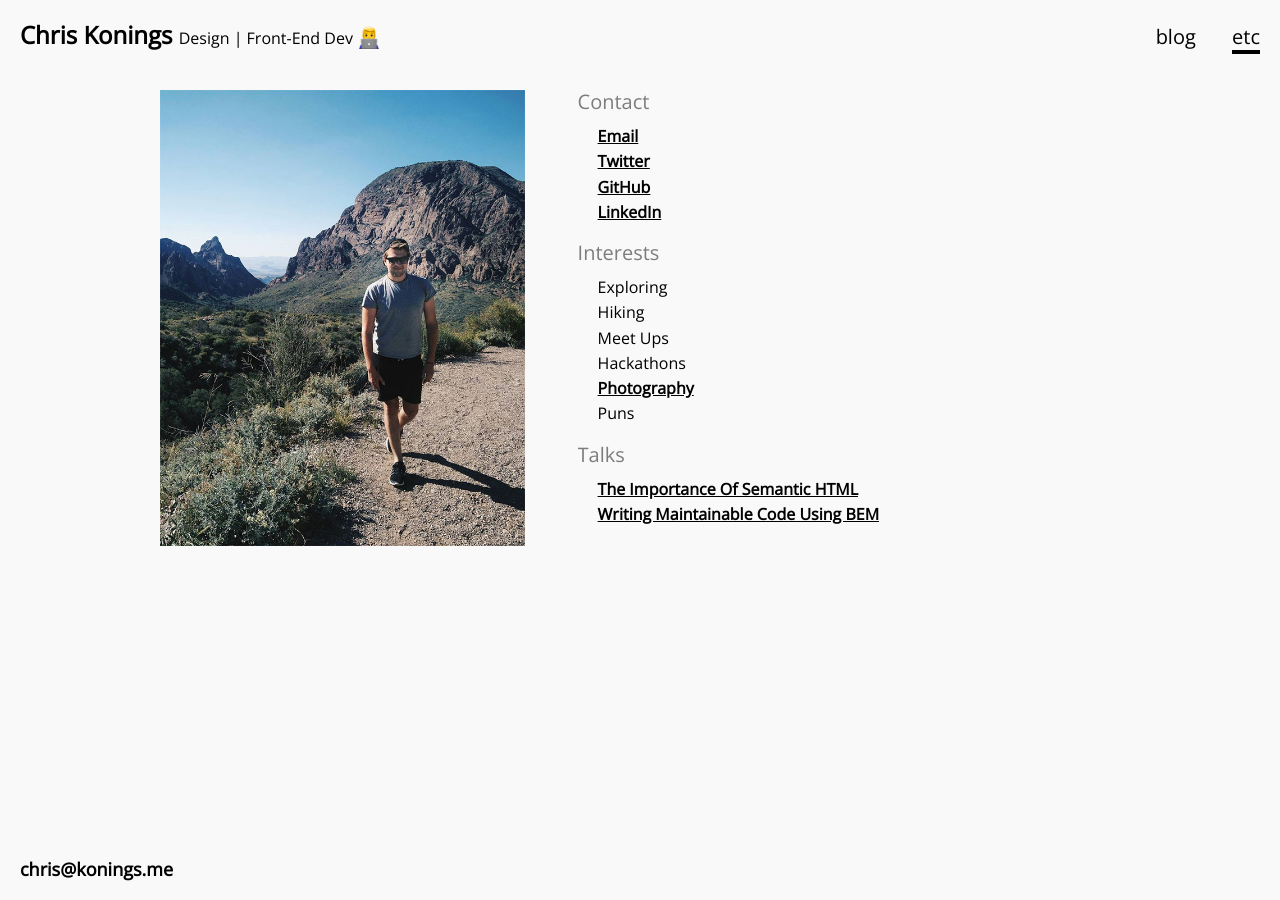
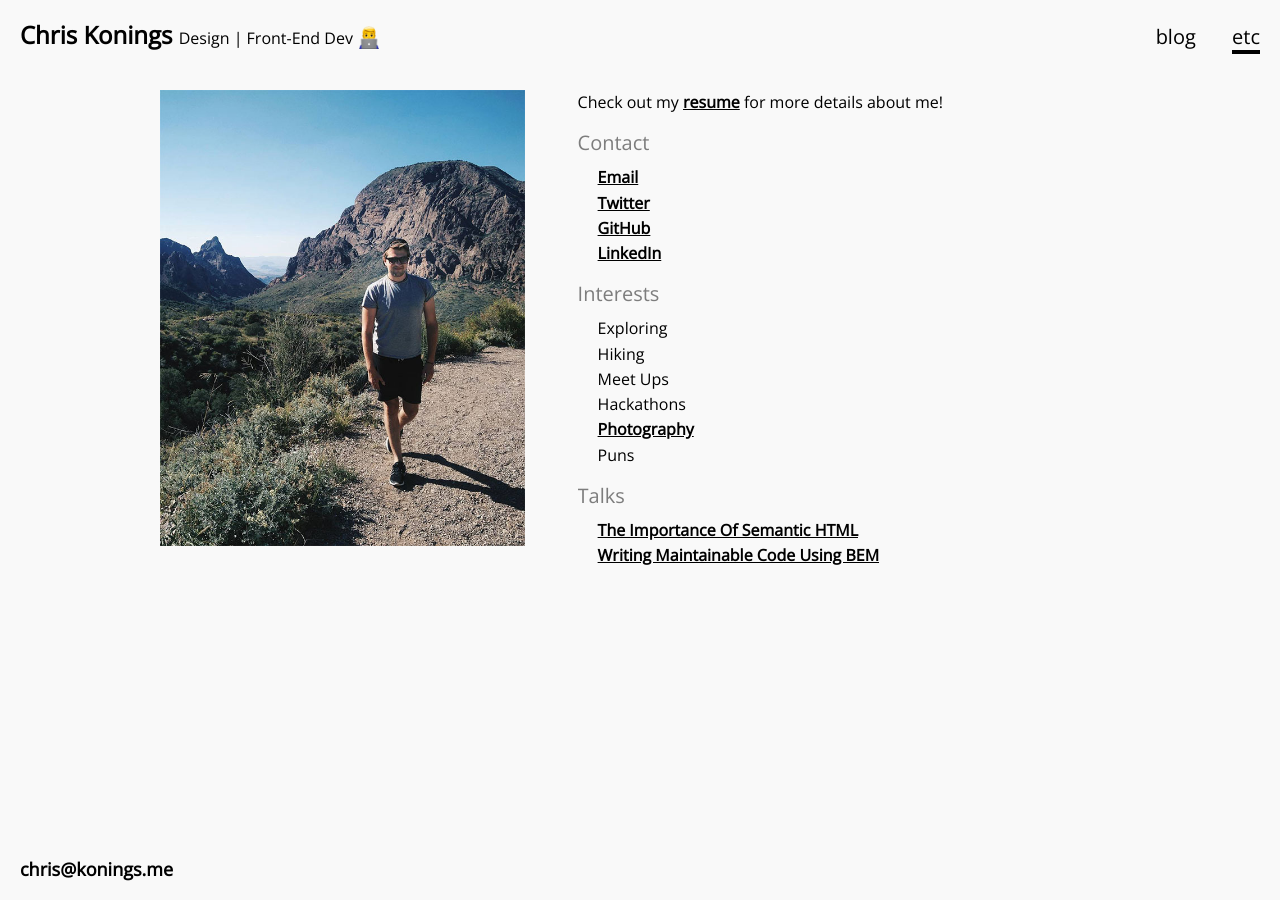
Before and after one commit to chriskonings/chriskonings.github.io, a Jekyll site: the page built from about/index.html, in a window 1280 px wide. Built offline with Jekyll 4.4.1, drawn with Linux system fonts in a browser that asks for light colours.

Commit message:
added resume link to etc

```diff
--- a/about/index.html
+++ b/about/index.html
@@ -8,6 +8,9 @@ date: 2012-04-06 21:35
     <img class="content__post-image" src="/assets/about-image.jpg">
   </div>
   <div class="content__post-half content__post-half--large content__post-half--margin-left">
+    <div class="margin-s margin-no-top">
+      Check out my <a href="https://drive.google.com/open?id=0B2gaddbTuV-1NmFCYndNOWtNa3M" title="resume" target="_blank">resume</a> for more details about me!
+    </div>
     <div class="margin-s margin-no-top">
       <div class="content__post-sub-title margin-xs margin-no-top">Contact</div>
       <ul class="bullet-list bullet-list--no-style margin-xs margin-no-top">
```
Also changed, not shown: 1 other file.
